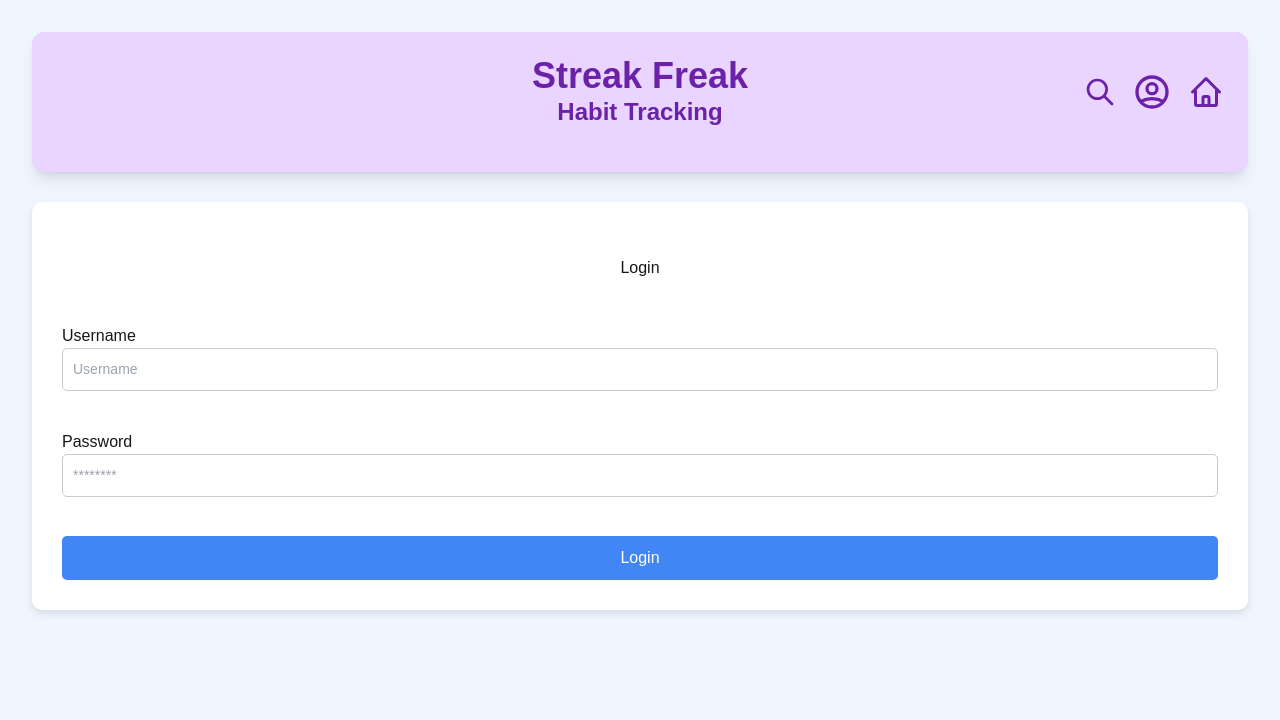
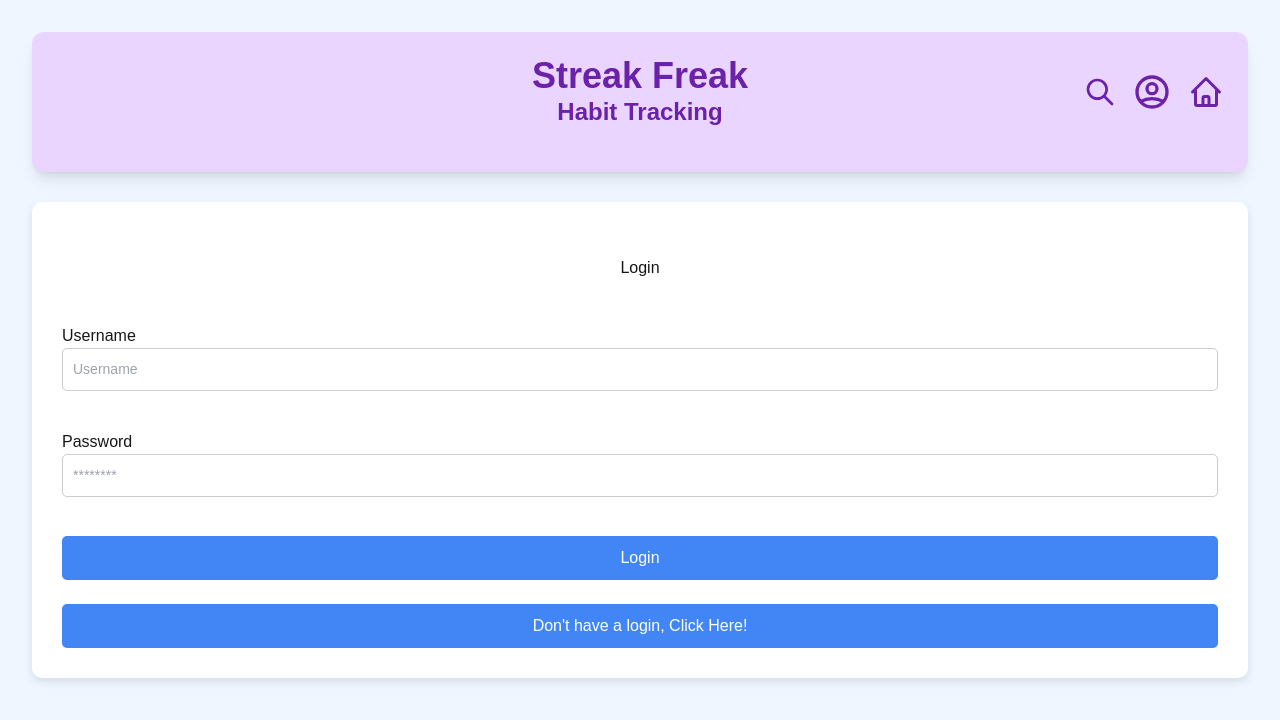
Before and after one commit to cosmo4/streak-freak, a Next.js app in the folder NextProjects/plums/: page /account in a window 1280 px wide. Shown: the top 720 px of the page. Built offline with nearby package versions, Linux system fonts and the light colour scheme.

Commit message:
adding a link to the registration page/ blank registration file

```diff
--- a/NextProjects/plums/app/account/page.tsx
+++ b/NextProjects/plums/app/account/page.tsx
@@ -21,6 +21,9 @@ export default function About() {
                 </div>
                 <br></br>
                 <button type="submit" className="btn">Login</button>
+
+                <br></br><br></br>
+                <button type="submit" className="btn">Don&apos;t have a login, Click Here!</button>
             </form>
         </div>
     )
```
Also changed, not shown: NextProjects/plums/app/account/register.tsx (added).
